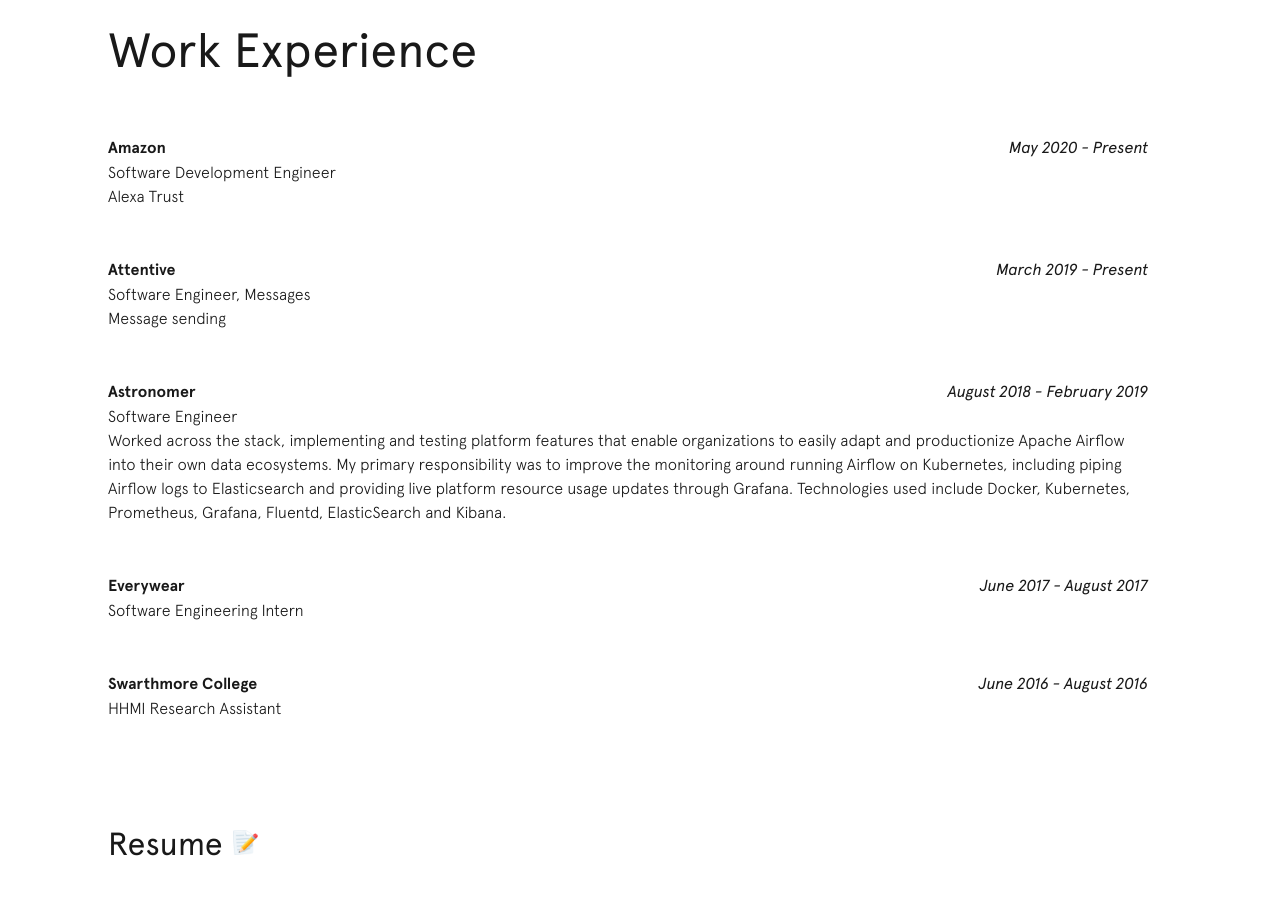
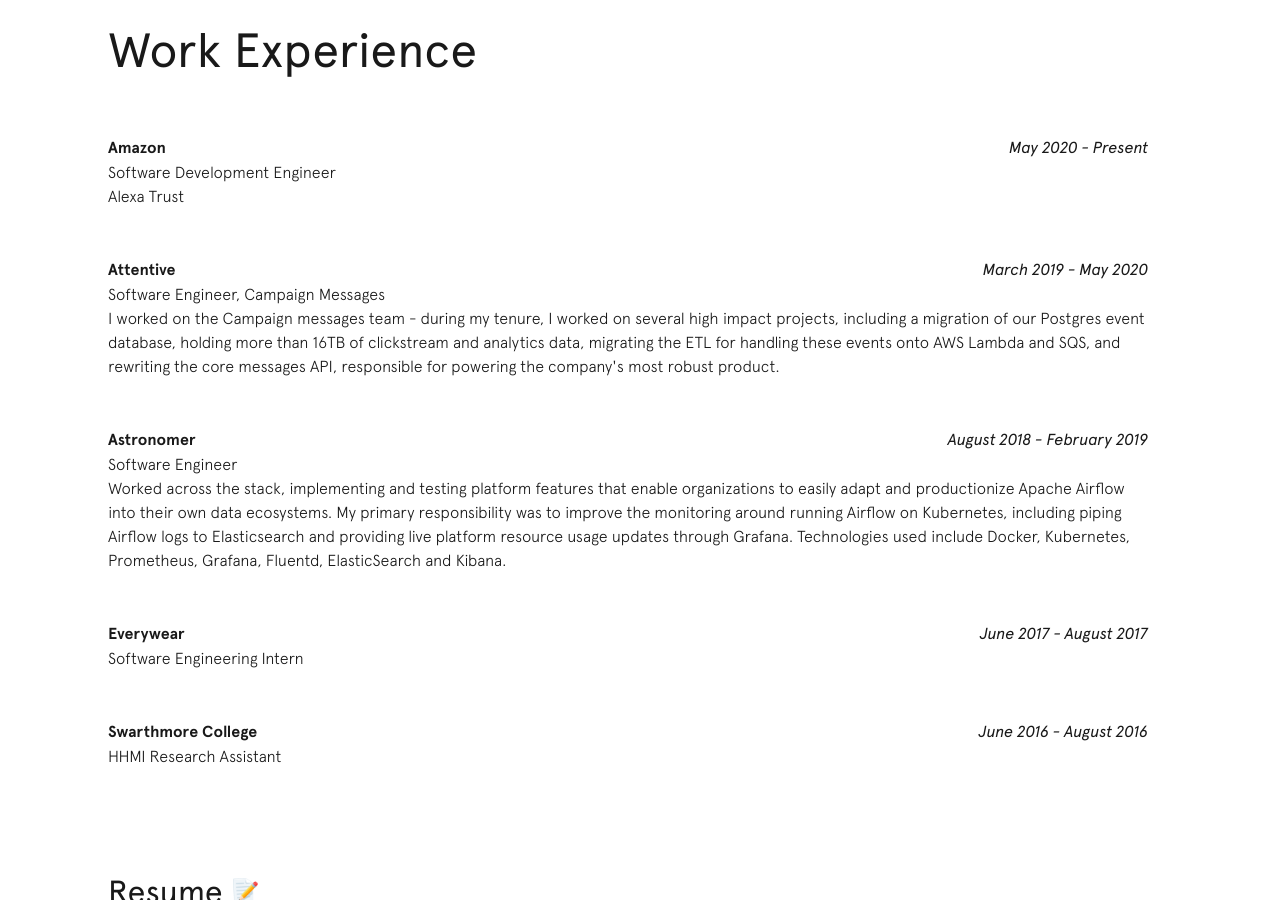
Before and after one commit to rhwang10/rhwang10.github.io, a Jekyll site: the page built from index.html, in a window 1280 px wide and 900 px high, scrolled down 1442 px. Built offline with Jekyll 4.4.1, drawn with Linux system fonts in a browser that asks for light colours.

Commit message:
Update experience

```diff
--- a/_data/experience.yml
+++ b/_data/experience.yml
@@ -5,9 +5,9 @@
   blurb: Alexa Trust
 - company: Attentive
   url: https://attentivemobile.com
-  timerange: March 2019 - Present
-  position: Software Engineer, Messages
-  blurb: Message sending
+  timerange: March 2019 - May 2020
+  position: Software Engineer, Campaign Messages
+  blurb: I worked on the Campaign messages team - during my tenure, I worked on several high impact projects, including a migration of our Postgres event database, holding more than 16TB of clickstream and analytics data, migrating the ETL for handling these events onto AWS Lambda and SQS, and rewriting the core messages API, responsible for powering the company's most robust product.
 - company: Astronomer
   url: https://www.astronomer.io/
   timerange: August 2018 - February 2019
```
